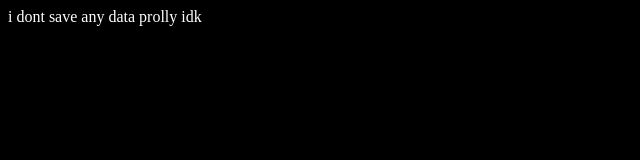
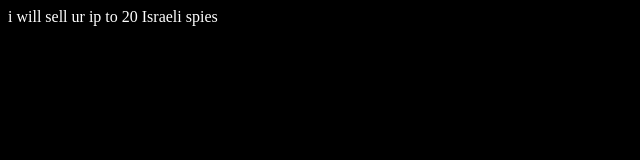
Before and after one commit to pipelinepxnch/thinking-monkey, a plain HTML site: page privacy-policy.html in a window 1280 px wide. Shown: the full height of the page, 0-640 px from the left. Drawn offline with Linux system fonts and the light colour scheme.

Commit message:
Update privacy-policy.html

```diff
--- a/privacy-policy.html
+++ b/privacy-policy.html
@@ -1,6 +1,6 @@
 <!doctype html>
 <html>
   <body style="background-color:#000000; color:#ffffff;">
-    i dont save any data prolly idk
+    i will sell ur ip to 20 Israeli spies
   </body>
 </html>
```
